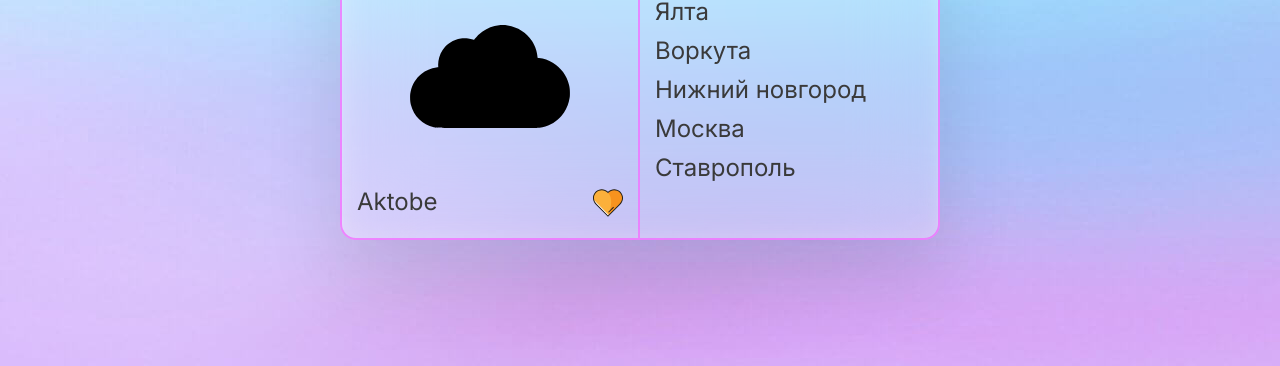
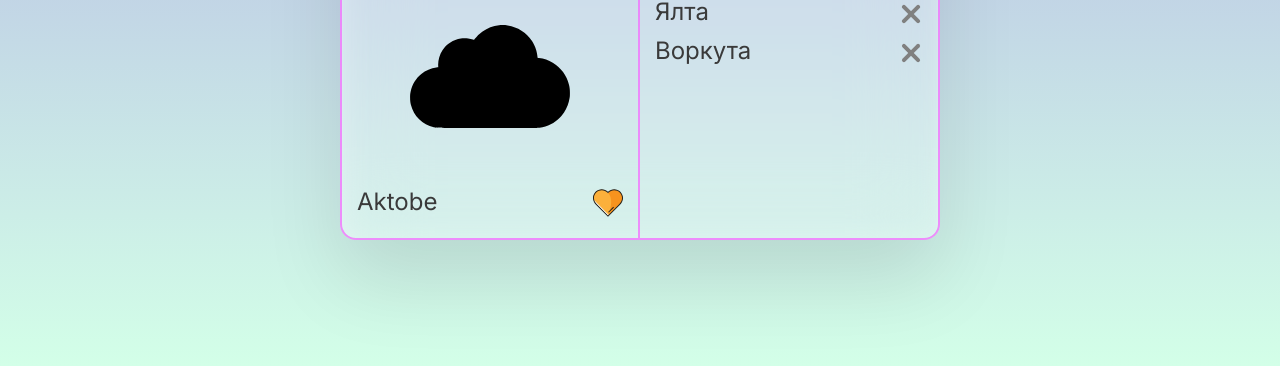
Before and after one commit to kuliznikovjeka/app-wheather, a plain HTML site: page index.html in a window 1280 px wide. Shown: the part 434-800 px from the top of the page. Drawn offline with Linux system fonts and the light colour scheme.

Commit message:
Add files via upload

```diff
--- a/index.html
+++ b/index.html
@@ -36,11 +36,9 @@
 					</div>
 					<div class="weather__column">
 						<p class="weather__added-locations">Добавленные локации:</p>
-						<p class="weather__favoutite-location">Ялта</p>
-						<p class="weather__favoutite-location">Воркута</p>
-						<p class="weather__favoutite-location">Нижний новгород</p>
-						<p class="weather__favoutite-location">Москва</p>
-						<p class="weather__favoutite-location">Ставрополь</p>
+						<ul class="weather__list">
+							<li class="weather__favoutite-location">Сработает рендер</li>
+						</ul>
 					</div>
 				</div>
 			</div>
--- a/js/script.js
+++ b/js/script.js
@@ -1,10 +1,32 @@
-import { ELEMENTS } from "./ui-elements.js";
+import { ELEMENTS } from './ui-elements.js';
 
-ELEMENTS.FORM.addEventListener("submit", defineLocation);
+ELEMENTS.FORM.addEventListener('submit', defineLocation);
+ELEMENTS.FAVOURITE_BTN.addEventListener('click', addFavouriteLocation);
+ELEMENTS.WHEATHER_LIST.addEventListener('click', deleteLocation);
+ELEMENTS.WHEATHER_LIST.addEventListener('click', chooseLocation);
+
+
+const listLocations = ['Ялта', 'Воркута'];
+
+function render(listLocations) {
+	ELEMENTS.WHEATHER_LIST.replaceChildren();
+
+	for (let i = 0; i < listLocations.length; i++) {
+		const li = buildElement('li', 'weather__favoutite-location');
+		const p = buildElement('p', 'weather__location-name', listLocations[i]);
+		const btn = buildElement('button', 'weather__remove-btn');
+		li.append(p, btn);
+		ELEMENTS.WHEATHER_LIST.append(li);
+	}
+}
+
+render(listLocations);
+
 
 function defineLocation(e) {
 	e.preventDefault();
-	const inputValue = ELEMENTS.SEARCH_INPUT.value;
+	// const favouriteLocation = chooseLocation();
+	const inputValue = ELEMENTS.SEARCH_INPUT.value.trim();
 
 	const serverUrl = 'https://api.openweathermap.org/data/2.5/weather';
 	const cityName = inputValue;
@@ -29,13 +51,13 @@ function defineLocation(e) {
 
 function throwError(response) {
 	if (response.status === 404) throw new Error('Локация не найдена');
-	if (response.status === 400) throw new Error('Неправильный запрос от клиента');
-	if (response.status === 401) throw new Error('Неавторизованный запрос от клиента');
+	if (response.status === 400) throw new Error('Неправильный запрос от пользователя');
+	if (response.status === 401) throw new Error('Неавторизованный запрос от пользователя');
 	if (response.status === 500) throw new Error('Ошибка сервера');
 }
 
 function changeLocation() {
-	let inputValue = ELEMENTS.SEARCH_INPUT.value;
+	let inputValue = ELEMENTS.SEARCH_INPUT.value.toLowerCase();
 	inputValue = inputValue[0].toUpperCase() + inputValue.slice(1);
 
 	ELEMENTS.CURRENT_LOCATION.textContent = inputValue;
@@ -45,3 +67,36 @@ function resetInput(input) {
 	const emptyValue = '';
 	input.value = emptyValue;
 }
+
+function addFavouriteLocation(location) {
+	location = ELEMENTS.WHEATHER_LOCATION.textContent;
+	if (listLocations.includes(location)) return;
+
+	listLocations.push(location);
+	render(listLocations);
+}
+
+function deleteLocation(e) {
+	if (!e.target.classList.contains('weather__remove-btn')) return;
+
+	const oneElement = 1;
+	const locationName = e.target.previousElementSibling;
+	const elementPosition = listLocations.indexOf(locationName.textContent);
+	listLocations.splice(elementPosition, oneElement);
+
+	render(listLocations);
+}
+
+function chooseLocation(e) {
+	if (!e.target.classList.contains('weather__location-name')) return;
+
+	const targetValue = e.target.textContent;
+	return ELEMENTS.SEARCH_INPUT.value = targetValue;
+}
+
+function buildElement(tagName, className, text) {
+	const tag = document.createElement(tagName);
+	tag.classList.add(className);
+	tag.textContent = text;
+	return tag
+}
--- a/js/ui-elements.js
+++ b/js/ui-elements.js
@@ -5,4 +5,7 @@ export const ELEMENTS = {
 	DEGREES: document.querySelector('.weather__degrees'),
 	ICON_WHEATHER: document.querySelector('.weather__precipitation'),
 	DEGREES_CELSIUS: '°',
+	WHEATHER_LIST: document.querySelector('.weather__list'),
+	WHEATHER_LOCATION: document.querySelector('.weather__location'),
+	FAVOURITE_BTN: document.querySelector('.weather__favourite-btn'),
 }
--- a/scss/style.scss
+++ b/scss/style.scss
@@ -27,7 +27,7 @@ body {
 	overflow: hidden;
 	justify-content: center;
 	padding: 30px 0px;
-	background: url("../img/bg.jpg") 0 0 no-repeat;
+	background: linear-gradient(#aea4e3, #d3ffe8);
 
 	&__container {
 		display: flex;
@@ -251,8 +251,61 @@ body {
 	// .weather__favoutite-location
 
 	&__favoutite-location {
+		display: flex;
+		align-items: center;
+		justify-content: space-between;
+		gap: 5px 15px;
 		&:not(:last-child) {
 			margin-bottom: 15px;
 		}
 	}
+
+	// .weather__location-name
+	&__location-name {
+		cursor: pointer;
+	}
+
+	&__remove-btn {
+		cursor: pointer;
+		position: relative;
+		width: 24px;
+		height: 24px;
+		background: transparent;
+		transition: transform 0.3s ease 0s;
+
+		&::before,
+		&::after {
+			content: "";
+			position: absolute;
+			top: 50%;
+			transform: translateY(-50%);
+			right: 0;
+			width: 24px;
+			height: 4px;
+			background: gray;
+			border-radius: 2px;
+			@media (max-width: 480px) {
+				width: 20px;
+				top: 30%;
+			}
+		}
+		&::before {
+			content: "";
+			transform: rotate(45deg);
+		}
+		&::after {
+			content: "";
+			transform: rotate(-45deg);
+		}
+		@media (max-width: 480px) {
+			width: 20px;
+			height: 20px;
+			padding: 0 15px;
+		}
+		@media (any-hover: hover) {
+			&:hover {
+				transform: scale(1.15);
+			}
+		}
+	}
 }
```
Also changed, not shown: css/style.css, css/style.min.css.
